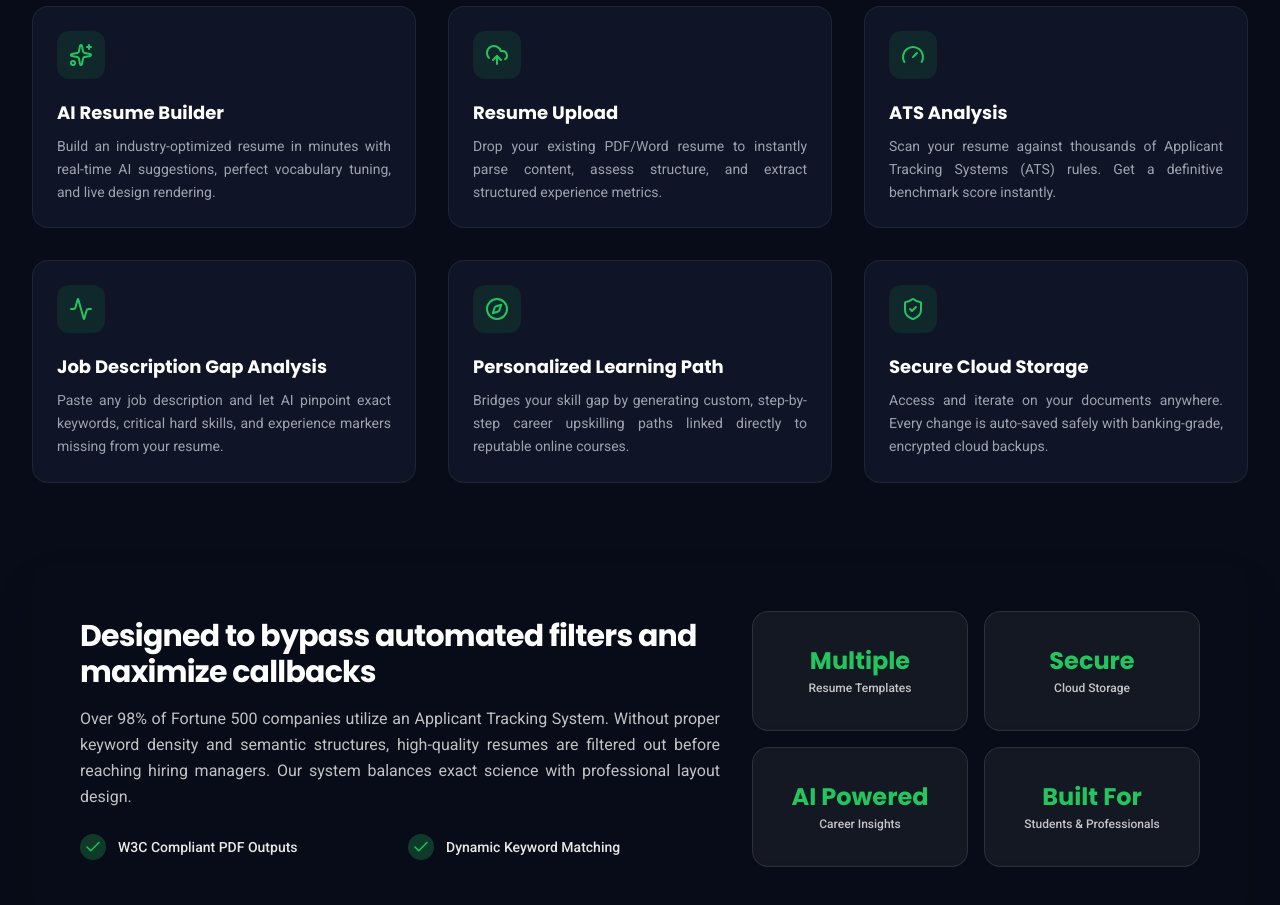
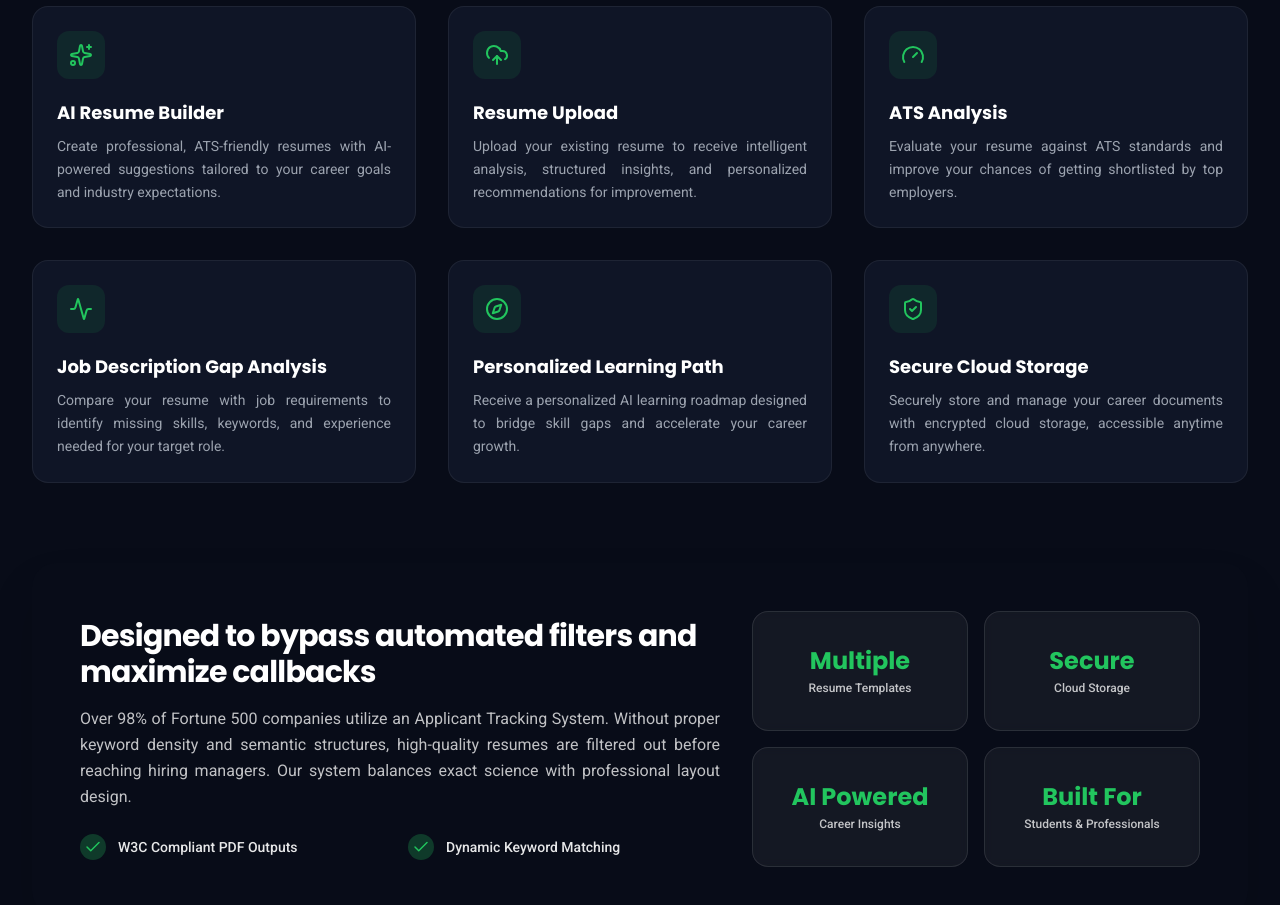
Before and after one commit to phanindra73/cvkaro-public, a React (Vite) app: page / in a window 1280 px wide. Shown: the part 3420-4325 px from the top of the page. Built offline with nearby package versions, Linux system fonts and the light colour scheme.

Commit message:
all feature cards change commit

```diff
--- a/src/data.ts
+++ b/src/data.ts
@@ -18,32 +18,32 @@ export const WHY_ITEMS = [
   },
   {
     title: "AI Resume Builder",
-    description: "Build an industry-optimized resume in minutes with real-time AI suggestions, perfect vocabulary tuning, and live design rendering.",
+    description: "Create professional, ATS-friendly resumes with AI-powered suggestions tailored to your career goals and industry expectations.",
     icon: "Sparkles"
   },
   {
     title: "Resume Upload",
-    description: "Drop your existing PDF/Word resume to instantly parse content, assess structure, and extract structured experience metrics.",
+    description: "Upload your existing resume to receive intelligent analysis, structured insights, and personalized recommendations for improvement.",
     icon: "UploadCloud"
   },
   {
     title: "ATS Analysis",
-    description: "Scan your resume against thousands of Applicant Tracking Systems (ATS) rules. Get a definitive benchmark score instantly.",
+    description: "Evaluate your resume against ATS standards and improve your chances of getting shortlisted by top employers.",
     icon: "Gauge"
   },
   {
     title: "Job Description Gap Analysis",
-    description: "Paste any job description and let AI pinpoint exact keywords, critical hard skills, and experience markers missing from your resume.",
+    description: "Compare your resume with job requirements to identify missing skills, keywords, and experience needed for your target role.",
     icon: "Activity"
   },
   {
     title: "Personalized Learning Path",
-    description: "Bridges your skill gap by generating custom, step-by-step career upskilling paths linked directly to reputable online courses.",
+    description: "Receive a personalized AI learning roadmap designed to bridge skill gaps and accelerate your career growth.",
     icon: "Compass"
   },
   {
     title: "Secure Cloud Storage",
-    description: "Access and iterate on your documents anywhere. Every change is auto-saved safely with banking-grade, encrypted cloud backups.",
+    description: "Securely store and manage your career documents with encrypted cloud storage, accessible anytime from anywhere.",
     icon: "ShieldCheck"
   }
 ];
```
